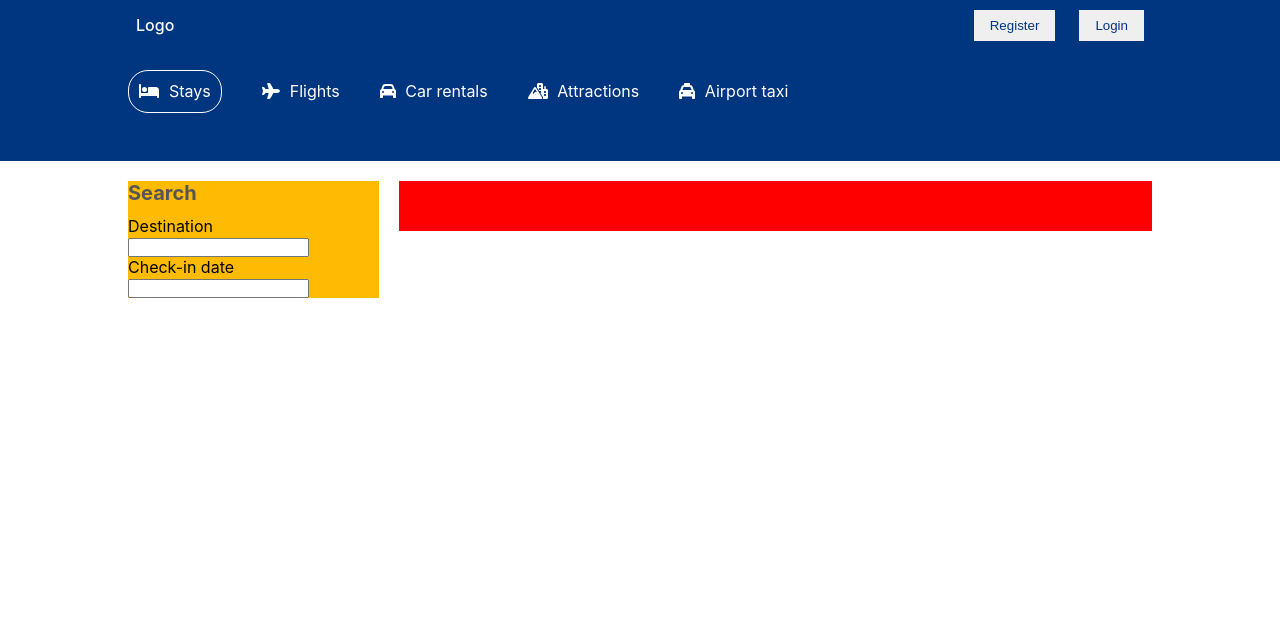
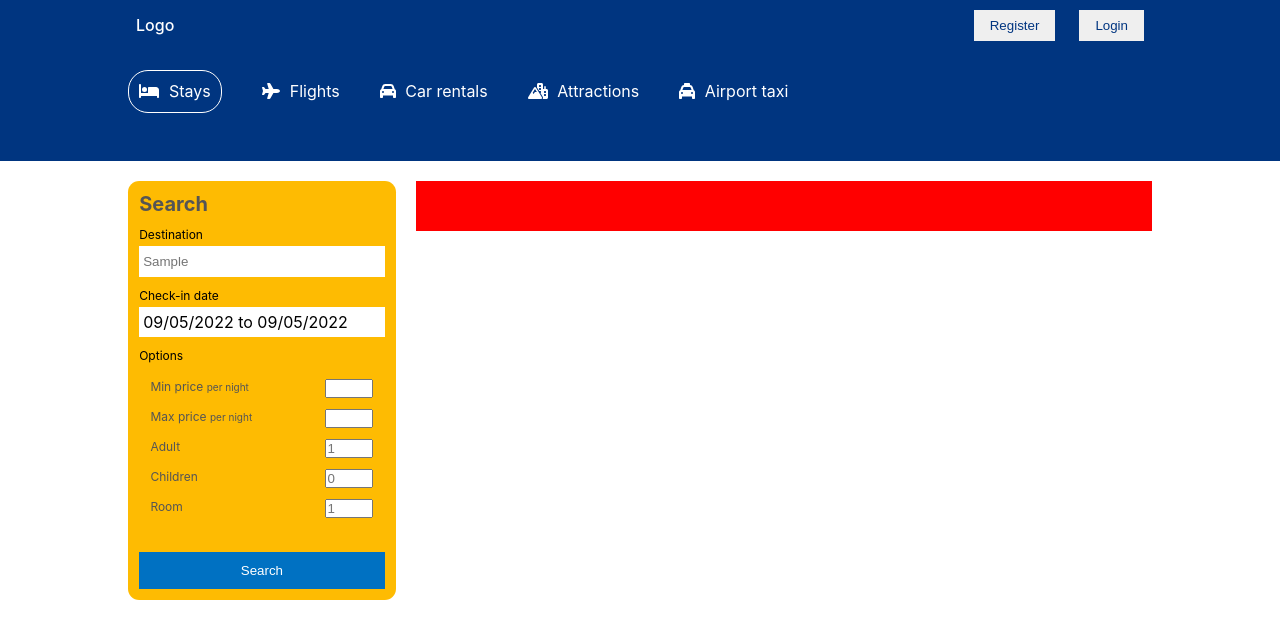
Before and after one commit to 21ciprian/booking-app, a React (Create React App) app: page / in a window 1280 px wide. Both pictures are taken after typing "Sample" into the empty fields and a click on the button "Search". Shown: the top 638 px of the page. Built offline with nearby package versions, Linux system fonts and the light colour scheme.

Commit message:
Populate Search section inside Hotels component with state passed down from Header component

```diff
--- a/src/components/Header/Header.jsx
+++ b/src/components/Header/Header.jsx
@@ -110,6 +110,7 @@ function Header({type}) {
 										onChange={item => setDate([item.selection])}
 										moveRangeOnFirstSelection={false}
 										ranges={date}
+										minDate={new Date()}
 										className={styles.date}
 									/>
 								)}
--- a/src/pages/Hotels/Hotels.jsx
+++ b/src/pages/Hotels/Hotels.jsx
@@ -1,4 +1,6 @@
-import React from 'react'
+import {format} from 'date-fns'
+import React, {useState} from 'react'
+import {DateRange} from 'react-date-range'
 import {useLocation} from 'react-router-dom'
 import Header from '../../components/Header/Header'
 import Navbar from '../../components/Navbar/Navbar'
@@ -6,6 +8,11 @@ import styles from './Hotels.module.css'
 
 function Hotels() {
 	const location = useLocation()
+	const [date, setDate] = useState(location.state.date)
+	const [destination, setDestination] = useState(location.state.destination)
+	const [options, setOptions] = useState(location.state.options)
+	const [openDate, setOpenDate] = useState(false)
+
 	console.log('location: ', location)
 	return (
 		<section>
@@ -17,12 +24,68 @@ function Hotels() {
 						<h1 className={styles.hotelsTitle}>Search</h1>
 						<div className={styles.hotelsItem}>
 							<label>Destination</label>
-							<input type='text' />
+							<input type='text' placeholder={destination} />
 						</div>
 						<div className={styles.hotelsItem}>
 							<label>Check-in date</label>
-							<input type='text' />
+							<span onClick={() => setOpenDate(!openDate)}>{`${format(
+								date[0].startDate,
+								'dd/MM/yyyy'
+							)} to ${format(date[0].endDate, 'dd/MM/yyyy')}`}</span>
+							{openDate && (
+								<DateRange
+									minDate={new Date()}
+									onChange={item => setDate([item.selection])}
+									ranges={date}
+									className={styles.date}
+								/>
+							)}
 						</div>
+						<div className={styles.hotelsItem}>
+							<label>Options</label>
+							<div className={styles.hotelsOptions}>
+								<div className={styles.hotelsOptionItem}>
+									<span className={styles.hotelsOptionText}>
+										Min price <small>per night</small>
+									</span>
+									<input type='number' className={styles.hotelsOptionInput} />
+								</div>
+								<div className={styles.hotelsOptionItem}>
+									<span className={styles.hotelsOptionText}>
+										Max price <small>per night</small>
+									</span>
+									<input type='number' className={styles.hotelsOptionInput} />
+								</div>
+								<div className={styles.hotelsOptionItem}>
+									<span className={styles.hotelsOptionText}>Adult</span>
+									<input
+										min={1}
+										type='number'
+										className={styles.hotelsOptionInput}
+										placeholder={options.adult}
+									/>
+								</div>
+								<div className={styles.hotelsOptionItem}>
+									<span className={styles.hotelsOptionText}>Children</span>
+									<input
+										type='number'
+										min={0}
+										className={styles.hotelsOptionInput}
+										placeholder={options.children}
+									/>
+								</div>
+								<div className={styles.hotelsOptionItem}>
+									<span className={styles.hotelsOptionText}>Room</span>
+									<input
+										min={1}
+										type='number'
+										className={styles.hotelsOptionInput}
+										placeholder={options.room}
+									/>
+								</div>
+							</div>
+						</div>
+						<button>Search</button>
 					</div>
 					<div className={styles.hotelsResult}></div>
 				</section>
--- a/src/pages/Hotels/Hotels.module.css
+++ b/src/pages/Hotels/Hotels.module.css
@@ -14,14 +14,61 @@
 	background-color: #febb02;
 	position: sticky;
 	top: 0.7rem;
+	border-radius: 0.7rem;
+	padding: 0.7rem;
+}
+.hotelsTitle {
+	font-size: 1.25rem;
+	color: #555;
+	margin-bottom: 0.7rem;
+}
+.hotelsItem {
+	display: flex;
+	flex-direction: column;
+	gap: 0.25rem;
+	margin-bottom: 0.7rem;
+}
+.hotelsItem > label {
+	font-size: 0.75rem;
+}
+.hotelsItem > input {
+	height: 1.9rem;
+	border: none;
+	padding: 0.25rem;
+}
+.hotelsItem > span {
+	height: 1.9rem;
+	background-color: #fff;
+	padding: 0.25rem;
+	display: flex;
+	align-items: center;
+	cursor: pointer;
+}
+.hotelsOptions {
+	padding: 0.7rem;
+}
+.hotelsOptionItem {
+	display: flex;
+	justify-content: space-between;
+	margin-bottom: 0.7rem;
+	color: #555;
+	font-size: 0.75rem;
+}
+.hotelsOptionInput {
+	width: 3rem;
+}
+.hotelsSearch > button {
+	padding: 0.7rem;
+	background-color: #0071c2;
+	color: #fff;
+	border: none;
+	outline: none;
+	width: 100%;
+	font-weight: 500;
+	cursor: pointer;
 }
 .hotelsResult {
 	flex: 3;
 	background-color: red;
 	height: 50px;
 }
-.hotelsTitle {
-	font-size: 1.25rem;
-	color: #555;
-	margin-bottom: 0.7rem;
-}
```
